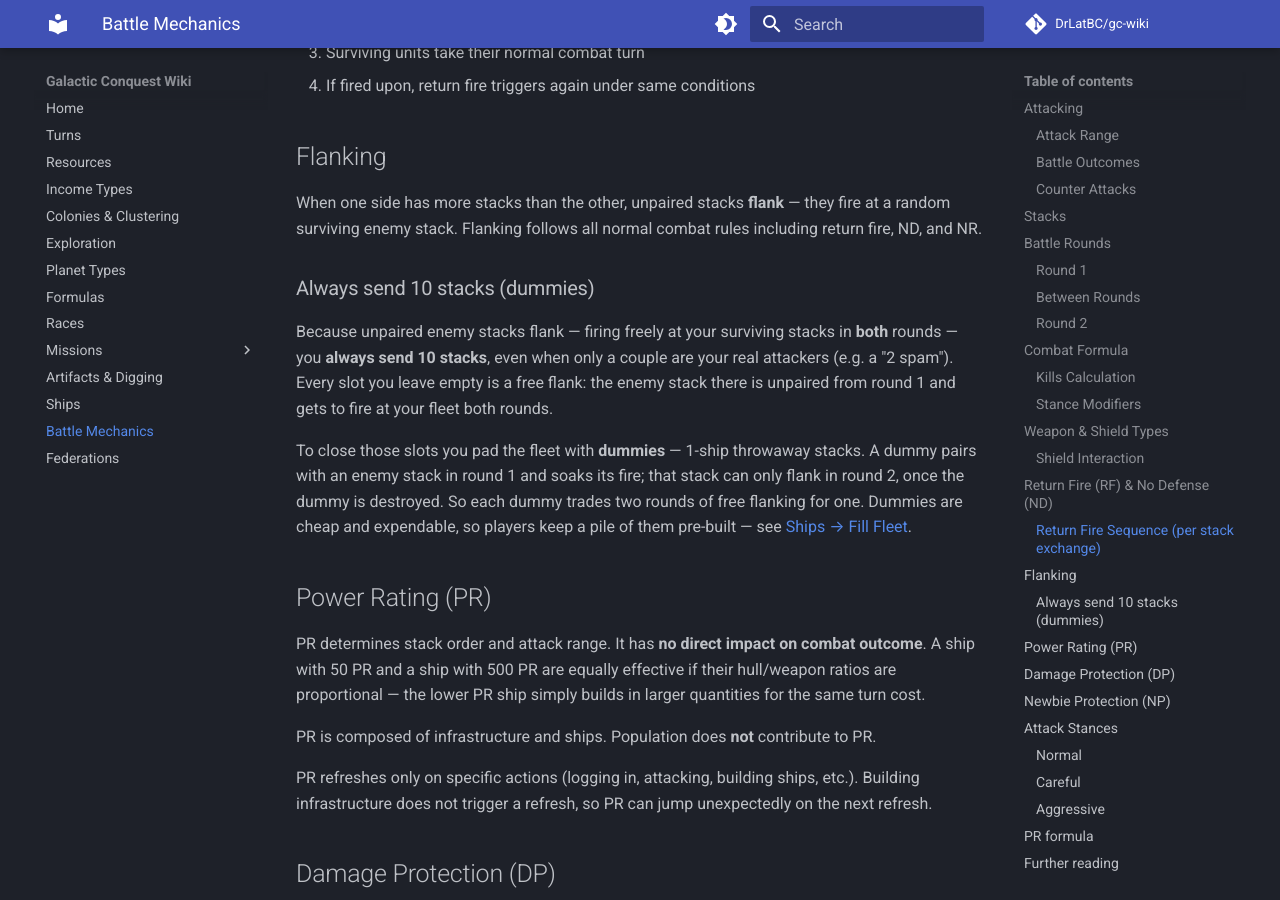
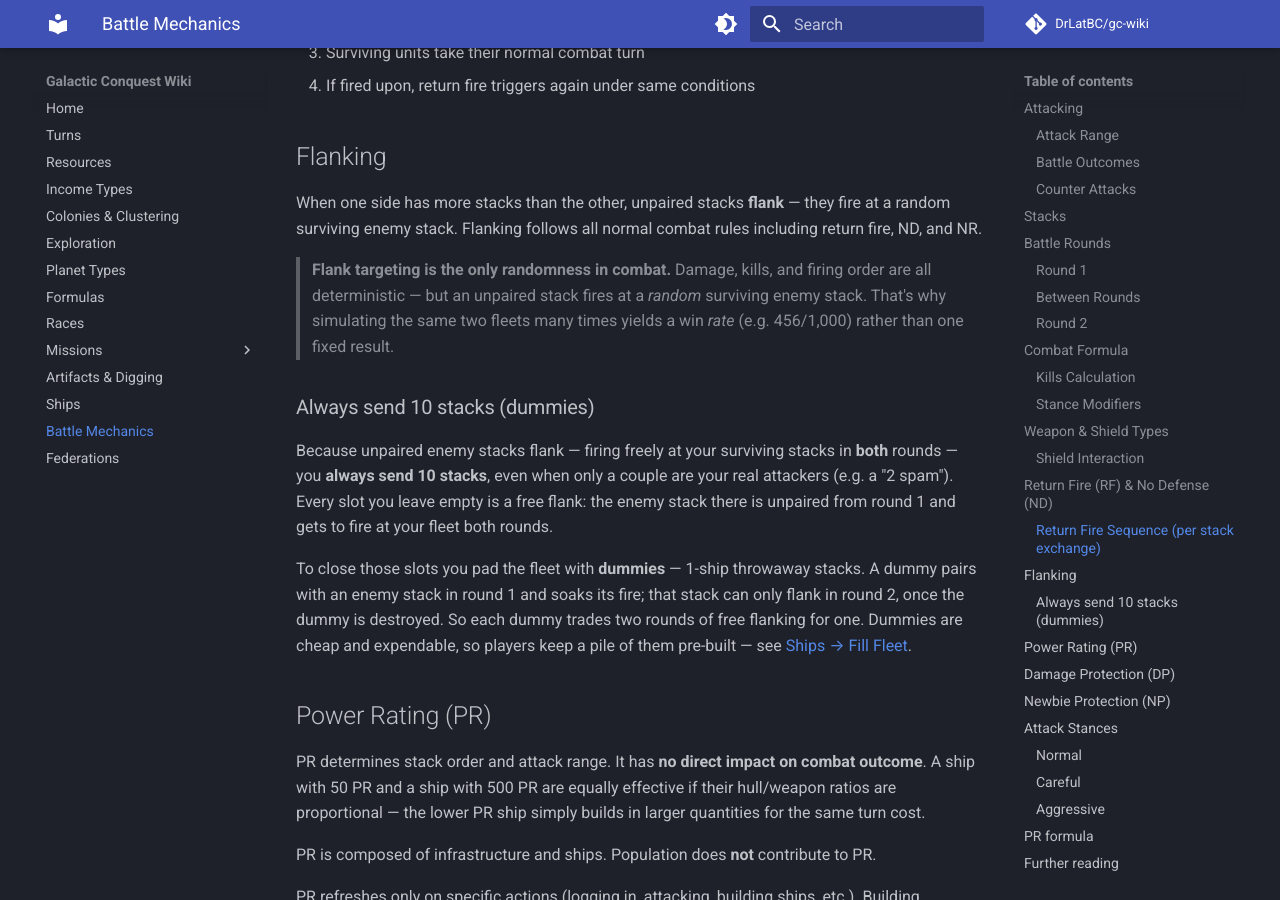
Before and after one commit to DrLatBC/gc-wiki, an MkDocs documentation site: the page built from docs/battle-mechanics.md, in a window 1280 px wide and 900 px high, scrolled down 4244 px. Built offline with MkDocs 1.6.1 and Material for MkDocs 9.7.7, drawn with Linux system fonts in a browser that asks for light colours; comment, search, counter and statistics services are not loaded.

Commit message:
Note that flank targeting is combat's only RNG source
Explains why repeated sims of identical fleets return a win rate (e.g. 456/1000)
rather than a fixed result: damage/kills/order are deterministic, but unpaired
stacks flank a random surviving enemy stack.

Co-Authored-By: Claude Opus 4.8 <noreply@anthropic.com>

```diff
--- a/docs/battle-mechanics.md
+++ b/docs/battle-mechanics.md
@@ -131,6 +131,8 @@ Return fire rules apply identically to direct stack engagements and flanks.
 
 When one side has more stacks than the other, unpaired stacks **flank** — they fire at a random surviving enemy stack. Flanking follows all normal combat rules including return fire, ND, and NR.
 
+> **Flank targeting is the only randomness in combat.** Damage, kills, and firing order are all deterministic — but an unpaired stack fires at a *random* surviving enemy stack. That's why simulating the same two fleets many times yields a win *rate* (e.g. 456/1,000) rather than one fixed result.
+
 ### Always send 10 stacks (dummies)
 
 Because unpaired enemy stacks flank — firing freely at your surviving stacks in **both** rounds — you **always send 10 stacks**, even when only a couple are your real attackers (e.g. a "2 spam"). Every slot you leave empty is a free flank: the enemy stack there is unpaired from round 1 and gets to fire at your fleet both rounds.
```
